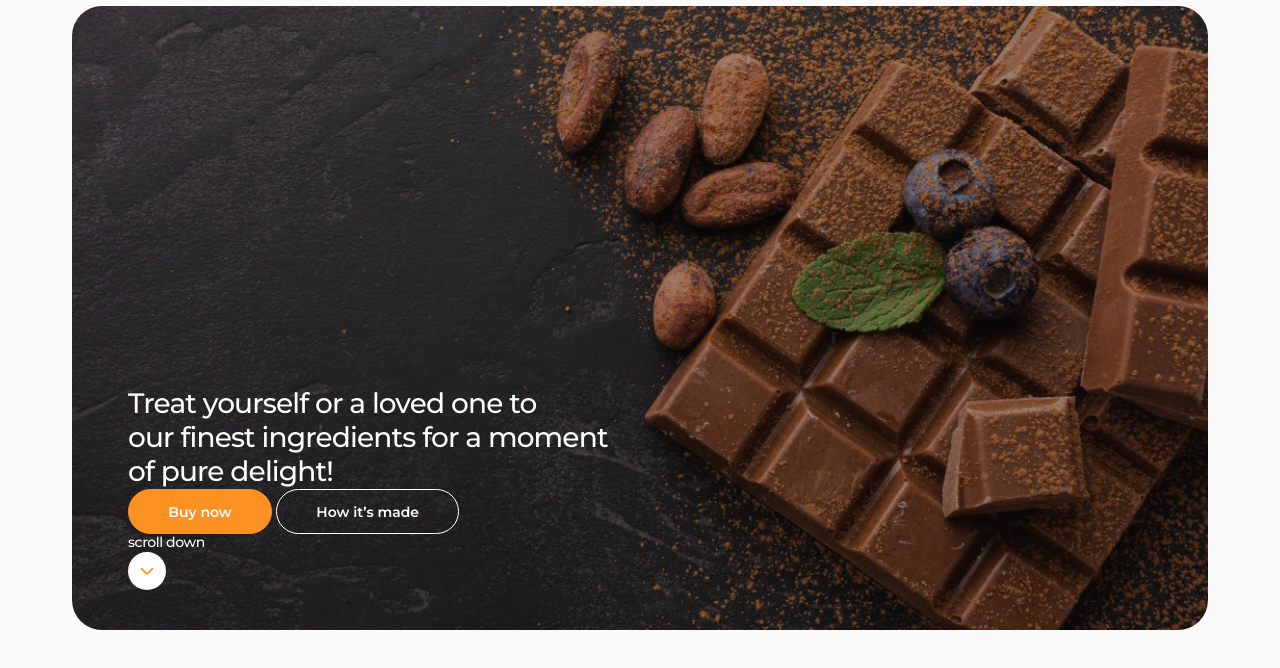
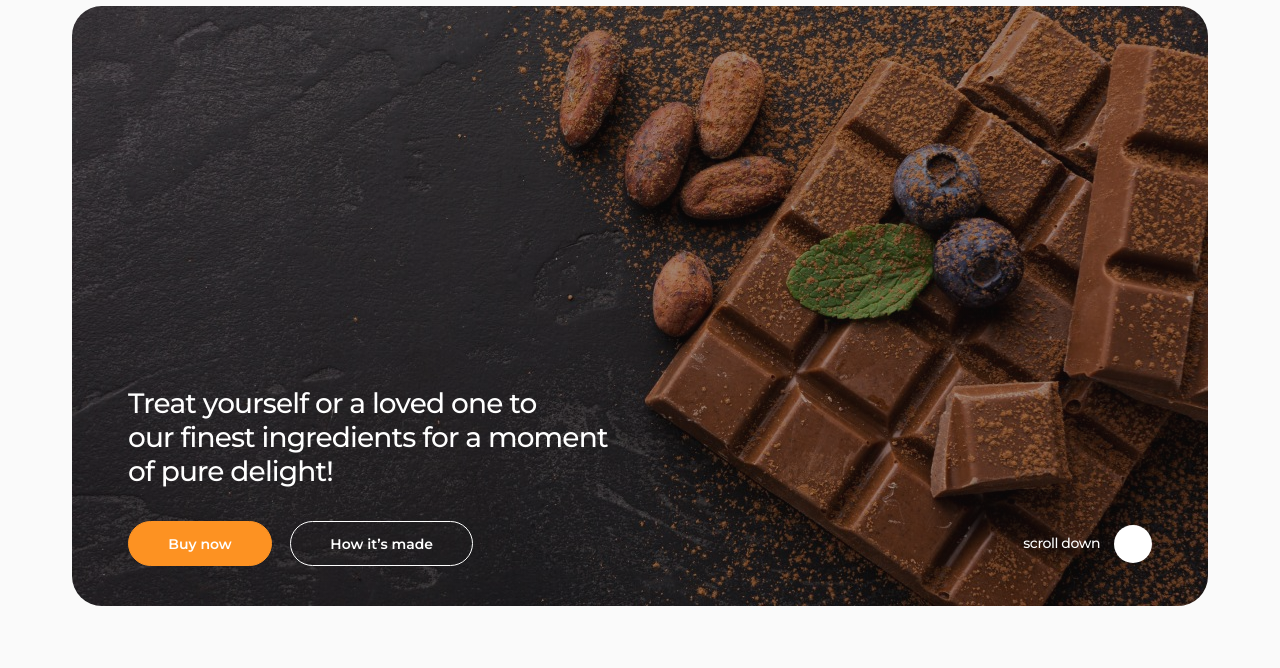
Before and after one commit to engineer1988/SIMPLY-CHOCOLATE, a plain HTML site: page index.html in a window 1280 px wide. Shown: the part 86-754 px from the top of the page. Drawn offline with nearby package versions, Linux system fonts and the light colour scheme.

Commit message:
End of start page section.

```diff
--- a/css/style.css
+++ b/css/style.css
@@ -81,6 +81,7 @@ img {
   width: 40px;
   height: 40px;
   padding: 8px;
+  transition: fill 250ms cubic-bezier(0.4, 0, 0.2, 1);
 }
 .header-logo {
   font-style: italic;
@@ -112,12 +113,14 @@ img {
   letter-spacing: -0.03em;
   width: 484px;
   height: 102px;
+  margin-bottom: 32px;
 }
 .start-page-section {
   padding: 381px 40px 40px;
 }
 .angle-svg {
   fill: #fd9222;
+  transition: fill 250ms cubic-bezier(0.4, 0, 0.2, 1);
 }
 .angle-text {
   color: #fff;
@@ -125,6 +128,8 @@ img {
   font-weight: 500;
   line-height: 1.28;
   letter-spacing: -0.03em;
+  cursor: pointer;
+  transition: color 250ms cubic-bezier(0.4, 0, 0.2, 1);
 }
 .angle-scroll {
   width: 38px;
@@ -135,6 +140,7 @@ img {
   display: flex;
   justify-content: center;
   align-items: center;
+  transition: background-color 250ms cubic-bezier(0.4, 0, 0.2, 1);
 }
 .buy-now {
   width: 144px;
@@ -145,6 +151,16 @@ img {
   color: #fff;
   font-size: 14px;
   font-weight: 600;
+  margin-right: 14px;
+  cursor: pointer;
+  transition: background-color 250ms cubic-bezier(0.4, 0, 0.2, 1),
+    color 250ms cubic-bezier(0.4, 0, 0.2, 1),
+    border 250ms cubic-bezier(0.4, 0, 0.2, 1);
+}
+.buy-now:hover {
+  background-color: #fcf1e0;
+  color: #fd9222;
+  border: 1px solid #fcf1e0;
 }
 .how-its-made {
   width: 183px;
@@ -155,6 +171,34 @@ img {
   font-size: 14px;
   font-weight: 600;
   background-color: inherit;
+  cursor: pointer;
+  transition: color 250ms cubic-bezier(0.4, 0, 0.2, 1),
+    border 250ms cubic-bezier(0.4, 0, 0.2, 1);
+}
+.how-its-made:hover {
+  color: #fd9222;
+  border: 1px solid #fd9222;
+}
+.start-page-down {
+  display: flex;
+  justify-content: space-between;
+}
+.scroll {
+  display: flex;
+  justify-content: center;
+  align-items: center;
+  gap: 14px;
+}
+.scroll:hover {
+  .angle-text {
+    color: #fd9222;
+  }
+  .angle-svg {
+    fill: #fff;
+  }
+  .angle-scroll {
+    background-color: #fd9222;
+  }
 }
 /* <!-- ======================== Beefit section ============================--> */
 
--- a/index.html
+++ b/index.html
@@ -74,8 +74,14 @@
               our finest ingredients for a moment <br class="vision" />
               of pure delight!
             </p>
+            <div class="start-page-down">
+              <div>
                 <button class="buy-now" type="button">Buy now</button>
-            <button class="how-its-made" type="button">How it’s made</button>
+                <button class="how-its-made" type="button">
+                  How it’s made
+                </button>
+              </div>
+              <div class="scroll">
                 <p class="angle-text">scroll down</p>
                 <a href="#" class="angle-scroll">
                   <svg class="angle-svg" width="22" height="22">
@@ -84,6 +90,8 @@
                     ></use>
                   </svg>
                 </a>
+              </div>
+            </div>
           </div>
         </div>
       </section>
```
Lines whose indentation alone changed are shown as unchanged.
